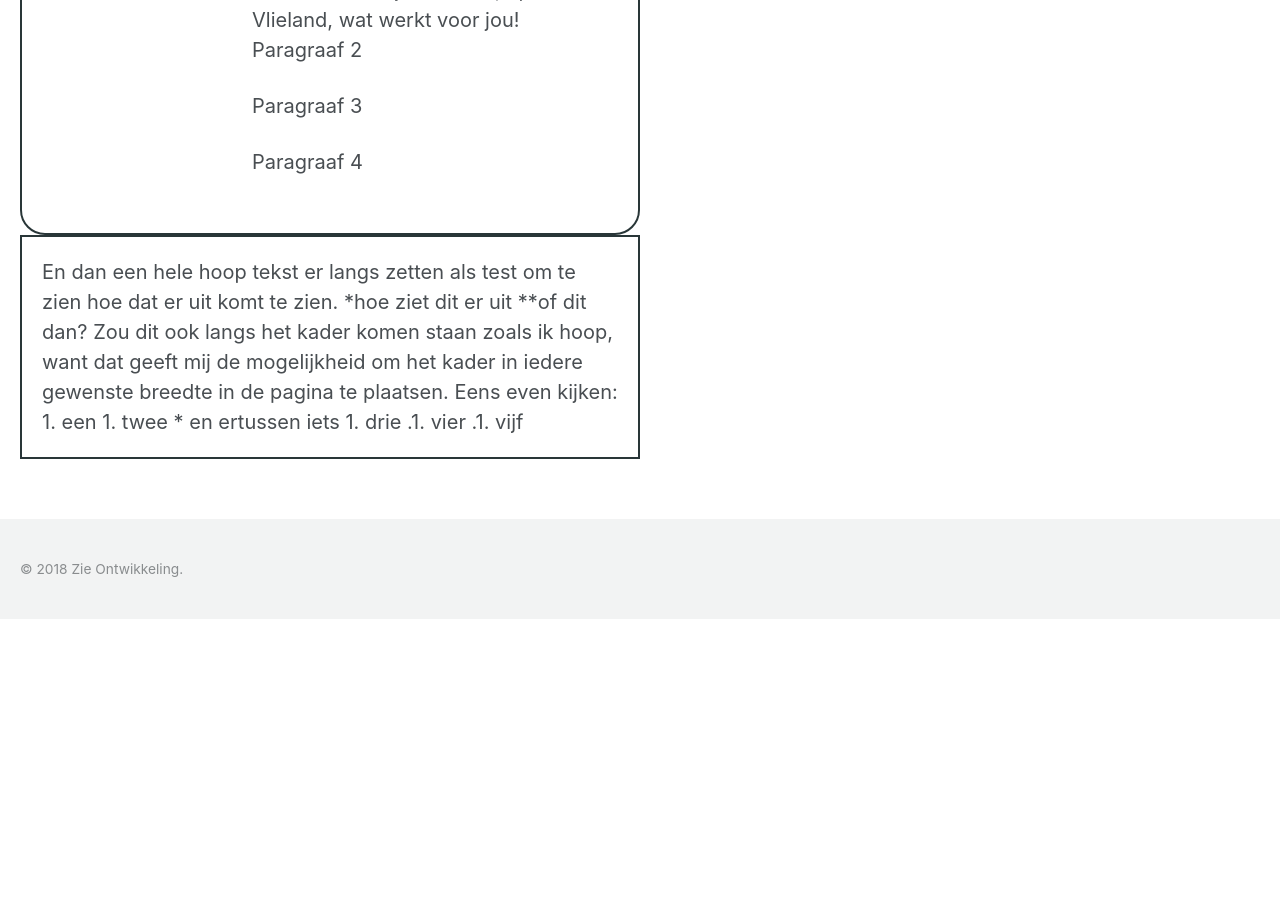
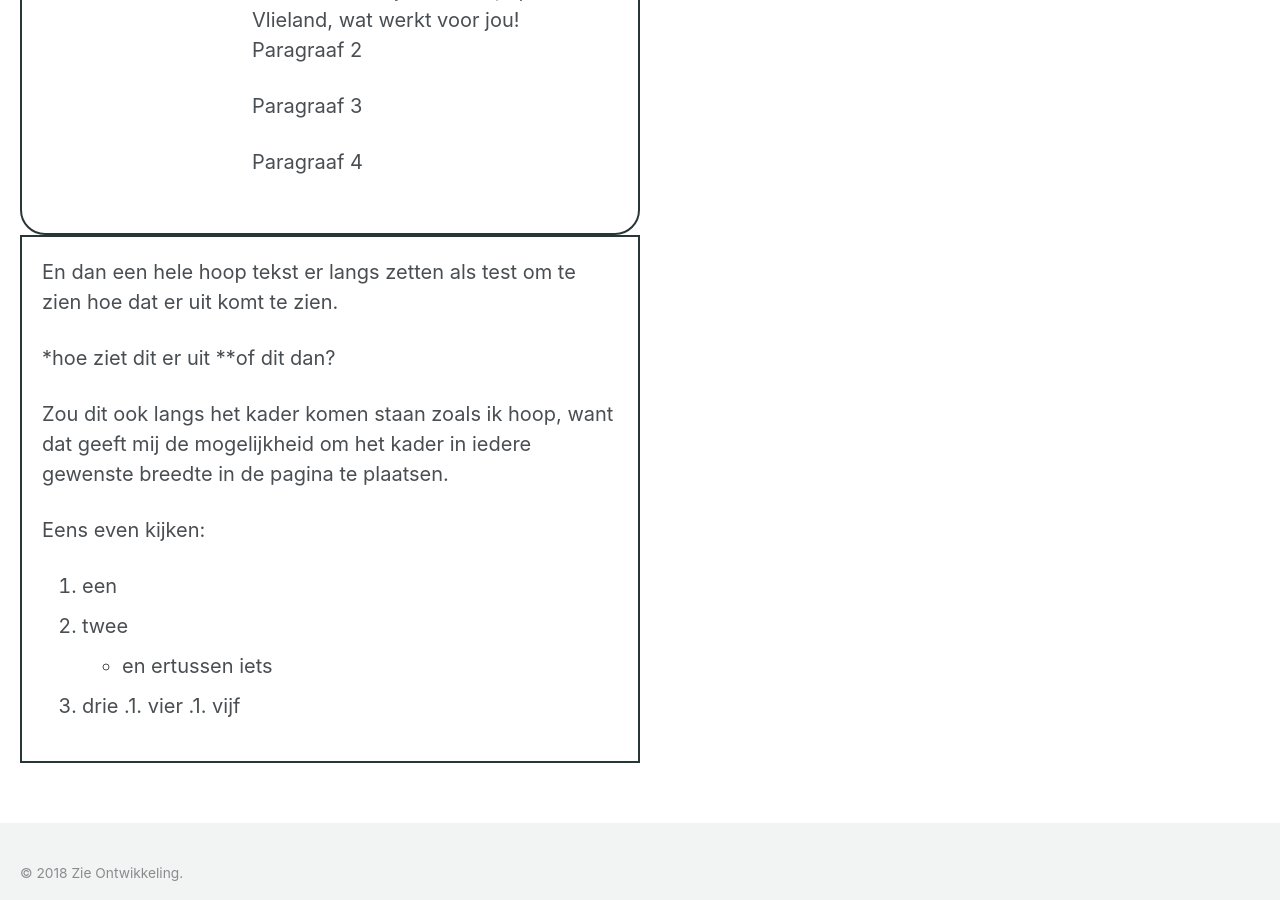
Before and after one commit to twinmum1/zie-ontwikkeling, a Jekyll site: the page built from _pages/proef.md, in a window 1280 px wide and 900 px high, scrolled down 1784 px. Built offline with Jekyll 4.4.1, drawn with Linux system fonts in a browser that asks for light colours; before the commit the page ends 2404 px from its top, so only the background shows below that.

Commit message:
Update proef.md

```diff
--- a/_pages/proef.md
+++ b/_pages/proef.md
@@ -65,7 +65,7 @@ Ontdek dicht bij de natuur, op Vlieland, wat werkt voor jou!
     </div>
   </div>
 </div>
-<div style=" border: 2px solid #293638; width: 50%; vertical-align: top; horizontal-align: right; padding: 20px;">
+<div style=" border: 2px solid #293638; width: 50%; vertical-align: top; horizontal-align: right; padding: 20px;" markdown="1">
 En dan een hele hoop tekst er langs zetten als test om te zien hoe dat er uit komt te zien.
 
 *hoe ziet dit er uit
```
